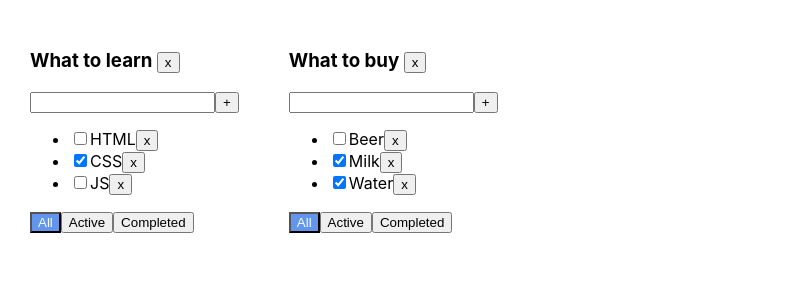
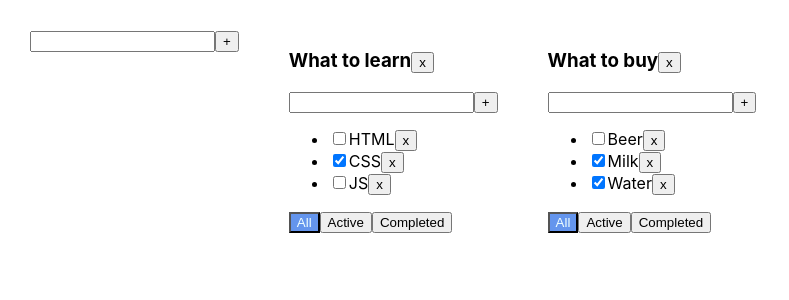
Before and after one commit to Igor-Yarakhovich/TodoList, a React (Create React App) app: page / in a window 1280 px wide. Shown: the top 300 px of the page, without its empty margins (0-789 px from the left). Built offline with nearby package versions, Linux system fonts and the light colour scheme.

Commit message:
add new TodoList and rename

```diff
--- /dev/null
+++ b/src/AddItemForm.tsx
@@ -0,0 +1,46 @@
+import React, {KeyboardEvent, ChangeEvent, useState} from 'react'
+
+type AddItemFormType = {
+    addItem: (title: string) => void
+}
+
+export const AddItemForm = (props: AddItemFormType) => {
+    const [title, setTitle] = useState<string>("")
+    const [error, setError] = useState<boolean>(false)
+
+    const onTitleChangeHandler = (e: ChangeEvent<HTMLInputElement>) => {
+        setTitle(e.currentTarget.value)
+        setError(false)
+    }
+
+    const errorMessage = error
+        ? <div className={"error-text"}>Title is required!</div>
+        : null
+
+    const onKeyHandler = (e: KeyboardEvent<HTMLInputElement>) => {
+        if (e.key === "Enter") addItem()
+    }
+
+    const addItem = () => {
+        const trimmedTitle = title.trim()
+        if (trimmedTitle) {
+            props.addItem(trimmedTitle)
+        } else {
+            setError(true)
+        }
+        setTitle("")
+    }
+
+    return (
+        <div>
+            <input
+                value={title}
+                onChange={onTitleChangeHandler}
+                onKeyPress={onKeyHandler}
+                className={error ? "error" : ""}
+            />
+            <button onClick={addItem}>+</button>
+            {errorMessage}
+        </div>
+    )
+}
--- a/src/App.tsx
+++ b/src/App.tsx
@@ -2,6 +2,7 @@ import React, {useState} from 'react'
 import './App.css'
 import TodoList, {TaskType} from "./TodoList";
 import {v1} from "uuid";
+import {AddItemForm} from "./AddItemForm";
 
 export type FilterValuesType = "all" | "active" | "completed"
 
@@ -58,10 +59,21 @@ const App = () => {
             .map(t => t.id === taskID ? {...t, isDone: isDone} : t)
         setTasks({...tasks})
     }
+    const changeTaskTitle = (taskID: string, title:string, todoListID: string) => {
+        tasks[todoListID] = tasks[todoListID]
+            .map(t => t.id === taskID ? {...t, title} : t)
+        setTasks({...tasks})
+    }
     const changeTodoListFilter = (filter: FilterValuesType, todoListID: string) => {
         setTodoLists(
             todoLists
                 .map(tl => tl.id === todoListID ? {...tl, filter: filter} : tl)
+        )
+    }
+    const changeTodoListTitle = (title:string, todoListID: string) => {
+        setTodoLists(
+            todoLists
+                .map(tl => tl.id === todoListID ? {...tl, title} : tl)
         )
     }
     const removeTodoList = (todoListID: string) => {
@@ -70,7 +82,16 @@ const App = () => {
         delete copyTasks[todoListID]
         setTasks(copyTasks)
     }
-
+    const addTodoList = (title: string) => {
+        const todoListID = v1()
+        const newTodoList: TodoListType = {
+            id: todoListID,
+            title: title,
+            filter: "all"
+        }
+        setTodoLists([...todoLists, newTodoList])
+        setTasks({...tasks,[todoListID]:[]})
+    }
 
     // UI:
 
@@ -95,15 +116,18 @@ const App = () => {
                 tasks={getTasksForRender(tl)}
                 addTask={addTask}
                 removeTask={removeTask}
-                removeTodoList ={removeTodoList}
+                removeTodoList={removeTodoList}
                 changeFilter={changeTodoListFilter}
                 changeTaskStatus={changeTaskStatus}
+                changeTaskTitle={changeTaskTitle}
+                changeTodoListTitle={changeTodoListTitle}
             />
         )
     })
 
     return (
         <div className="App">
+            <AddItemForm addItem={addTodoList}/>
             {todoListComponents}
         </div>
     );
--- /dev/null
+++ b/src/EditableSpan.tsx
@@ -0,0 +1,32 @@
+import React, {ChangeEvent, KeyboardEvent, useState} from 'react'
+
+type EditableSpanType = {
+    title: string
+    changeTitle: (title: string) => void
+}
+
+export const EditableSpan = (props: EditableSpanType) => {
+    const [title, setTitle] = useState<string>(props.title)
+    const [editMode, setEditMode] = useState<boolean>(false)
+    const onEditMode = () => setEditMode(true)
+    const offEditMode = () => {
+        setEditMode(false)
+        props.changeTitle(title)
+    }
+    const onTitleChangeHandler = (e: ChangeEvent<HTMLInputElement>) => setTitle(e.currentTarget.value)
+    const onKeyHandler = (e: KeyboardEvent<HTMLInputElement>) => {
+        if (e.key === "Enter") offEditMode()
+    }
+
+    return (
+        editMode
+            ? <input
+                value={title}
+                autoFocus={true}
+                onBlur={offEditMode}
+                onChange={onTitleChangeHandler}
+                onKeyPress={onKeyHandler}
+            />
+            : <span onDoubleClick={onEditMode}>{props.title}</span>
+    )
+}
--- a/src/TodoList.tsx
+++ b/src/TodoList.tsx
@@ -1,16 +1,20 @@
-import React, {KeyboardEvent, ChangeEvent, useState} from 'react'
+import React, {ChangeEvent} from 'react'
 import {FilterValuesType} from "./App";
+import {AddItemForm} from "./AddItemForm";
+import {EditableSpan} from "./EditableSpan";
 
 type TodoListPropsType = {
-    id:string
+    id: string
     filter: FilterValuesType
     title: string
     tasks: Array<TaskType>
     addTask: (title: string, todoListID: string) => void
     removeTask: (taskID: string, todoListID: string) => void
     changeFilter: (filter: FilterValuesType, todoListID: string) => void
-    changeTaskStatus:(taskID: string, isDone: boolean, todoListID: string) => void
-    removeTodoList:(todoListID: string) => void
+    changeTaskStatus: (taskID: string, isDone: boolean, todoListID: string) => void
+    removeTodoList: (todoListID: string) => void
+    changeTaskTitle: (taskID: string, title: string, todoListID: string) => void
+    changeTodoListTitle: (title: string, todoListID: string) => void
 }
 
 export type TaskType = {
@@ -20,13 +24,13 @@ export type TaskType = {
 }
 
 const TodoList = (props: TodoListPropsType) => {
-    const [title, setTitle] = useState<string>("")
-    const [error, setError] = useState<boolean>(false)
 
     const tasksJSXElements = props.tasks.map(t => {
         const removeTask = () => props.removeTask(t.id, props.id)
-        const changeTaskStatus = (event: ChangeEvent<HTMLInputElement>)=>
+        const changeTaskStatus = (event: ChangeEvent<HTMLInputElement>) =>
             props.changeTaskStatus(t.id, event.currentTarget.checked, props.id)
+        const changeTasksTitle = (title: string) =>
+            props.changeTaskTitle(t.id, title, props.id)
         return (
             <li key={t.id}>
                 <input
@@ -34,60 +38,47 @@ const TodoList = (props: TodoListPropsType) => {
                     checked={t.isDone}
                     onChange={changeTaskStatus}
                 />
-                <span>{t.title}</span>
+                <EditableSpan title={t.title} changeTitle={changeTasksTitle}/>
                 <button onClick={removeTask}>х</button>
             </li>
         )
     })
 
-    const addTask = () => {
-        const trimmedTitle = title.trim()
-        if(trimmedTitle){
-            props.addTask(trimmedTitle, props.id)
-        } else {
-            setError(true)
-        }
-        setTitle("")
-    }
     const onAllClickHandler = () => props.changeFilter("all", props.id)
     const onActiveClickHandler = () => props.changeFilter("active", props.id)
     const onCompletedClickHandler = () => props.changeFilter("completed", props.id)
-    const onTitleChangeHandler = (e: ChangeEvent<HTMLInputElement>) => {
-        setTitle(e.currentTarget.value)
-        setError(false)
-    }
-    const onKeyHandler = (e: KeyboardEvent<HTMLInputElement>) => {if (e.key === "Enter") addTask()}
+
     const removeTodoList = () => props.removeTodoList(props.id)
-    const errorMessage = error
-        ? <div className={"error-text"}>Title is required!</div>
-        : null
+
+    const addTask = (title: string) => props.addTask(title, props.id)
+
+    const changeTodoListTitle = (title:string) => props.changeTodoListTitle(title, props.id)
 
     return (
         <div>
-            <h3>{props.title} <button onClick={removeTodoList}>x</button></h3>
-            <div>
-                <input
-                    value={title}
-                    onChange={onTitleChangeHandler}
-                    onKeyPress={onKeyHandler}
-                    className={error ? "error" : ""}
-                />
-                <button onClick={addTask}>+</button>
-                {errorMessage}
-            </div>
+            <h3>
+                <EditableSpan title={props.title} changeTitle={changeTodoListTitle}/>
+
+                <button onClick={removeTodoList}>x</button>
+            </h3>
+            <AddItemForm addItem={addTask}/>
+
             <ul>
                 {tasksJSXElements}
             </ul>
             <div>
                 <button
                     className={props.filter === "all" ? "active-filter" : ""}
-                    onClick={onAllClickHandler}>All</button>
+                    onClick={onAllClickHandler}>All
+                </button>
                 <button
                     className={props.filter === "active" ? "active-filter" : ""}
-                    onClick={onActiveClickHandler}>Active</button>
+                    onClick={onActiveClickHandler}>Active
+                </button>
                 <button
                     className={props.filter === "completed" ? "active-filter" : ""}
-                    onClick={onCompletedClickHandler}>Completed</button>
+                    onClick={onCompletedClickHandler}>Completed
+                </button>
             </div>
         </div>
     )
```
